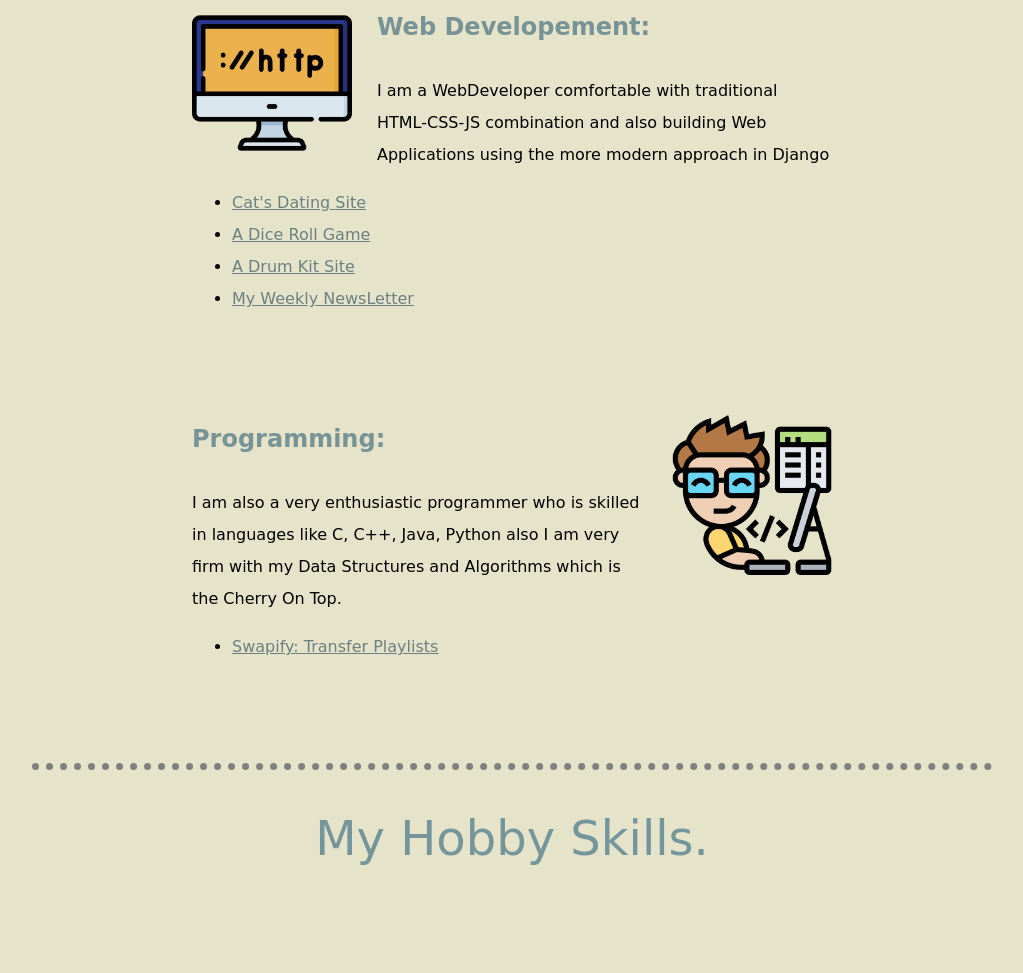
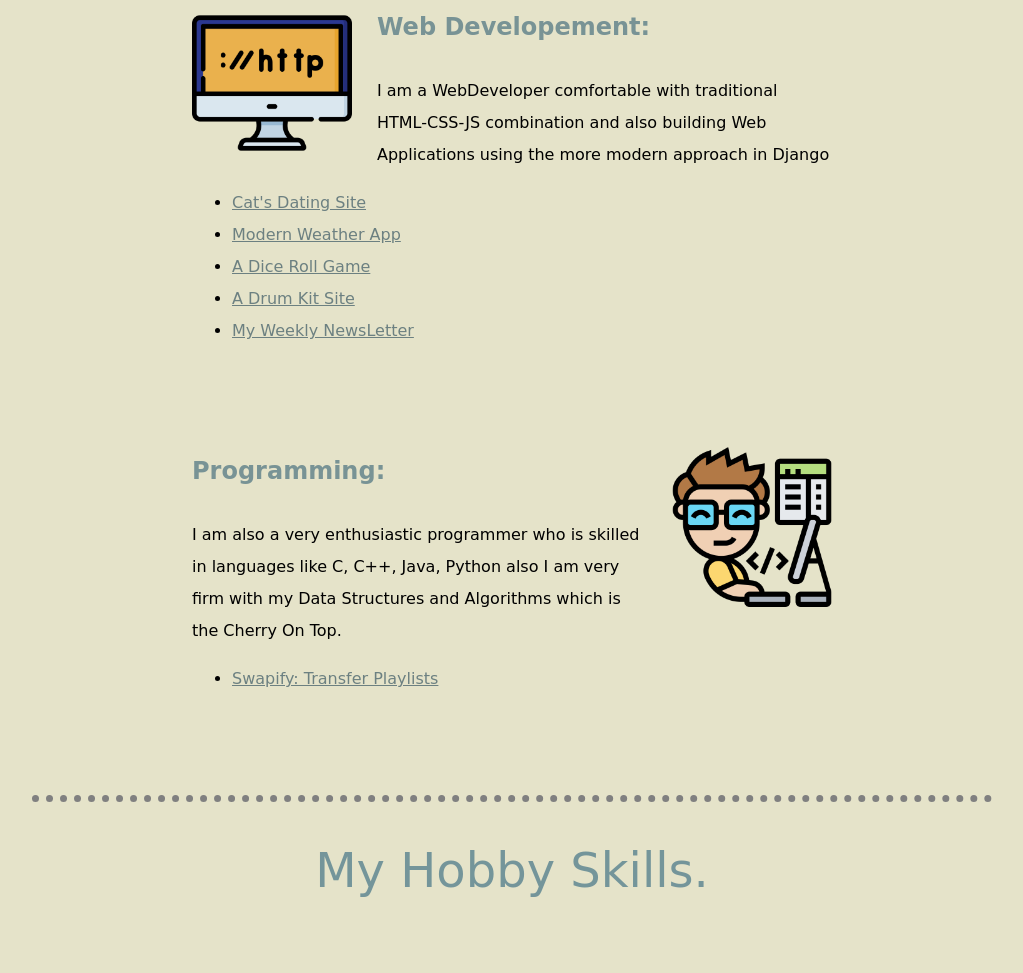
Before and after one commit to DaanishhShaikh/CV, a plain HTML site: page index.html in a window 1280 px wide. Shown: the part 1569-2542 px from the top of the page, without its empty margins (128-1151 px from the left). Drawn offline with Linux system fonts and the light colour scheme.

Commit message:
Update index.html

```diff
--- a/index.html
+++ b/index.html
@@ -220,6 +220,7 @@ NOPE SCROLL MORE!!😂
           <p>I am a WebDeveloper comfortable with traditional HTML-CSS-JS combination and also building Web Applications using the more modern approach in Django
             <ul>
                 <li><a href="https://daanishhshaikh.github.io/Purred/" target="_blank">Cat's Dating Site</a></li>
+                <li><a href="https://daanishhshaikh.github.io/WeatherApp/" target="_blank">Modern Weather App</a></li>
                 <li><a href="https://daanishhshaikh.github.io/DiceRoll/" target="_blank">A Dice Roll Game</a></li>
                 <li><a href="https://daanishhshaikh.github.io/KeyDrum/" target="_blank">A Drum Kit Site</a></li>
                 <li><a href="https://dansweekly.up.railway.app/" target="_blank">My Weekly NewsLetter</a></li>
```
